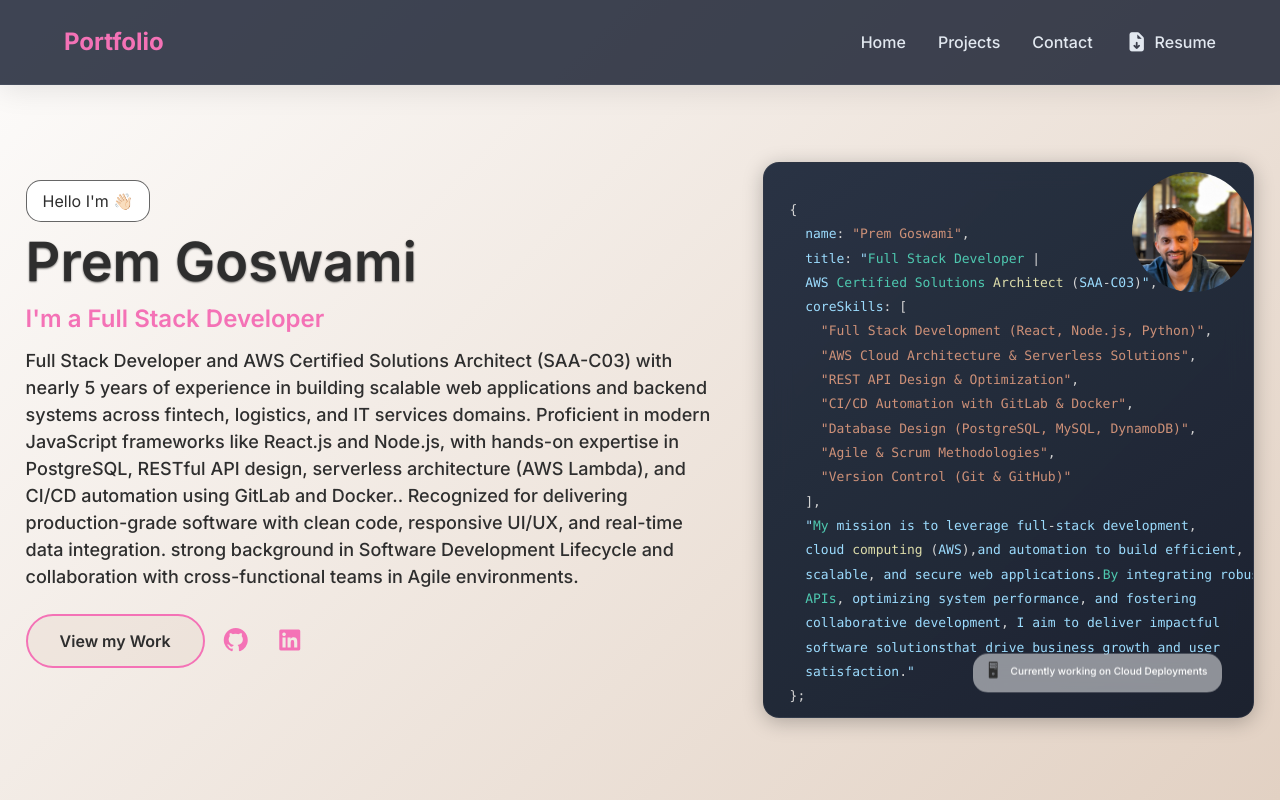
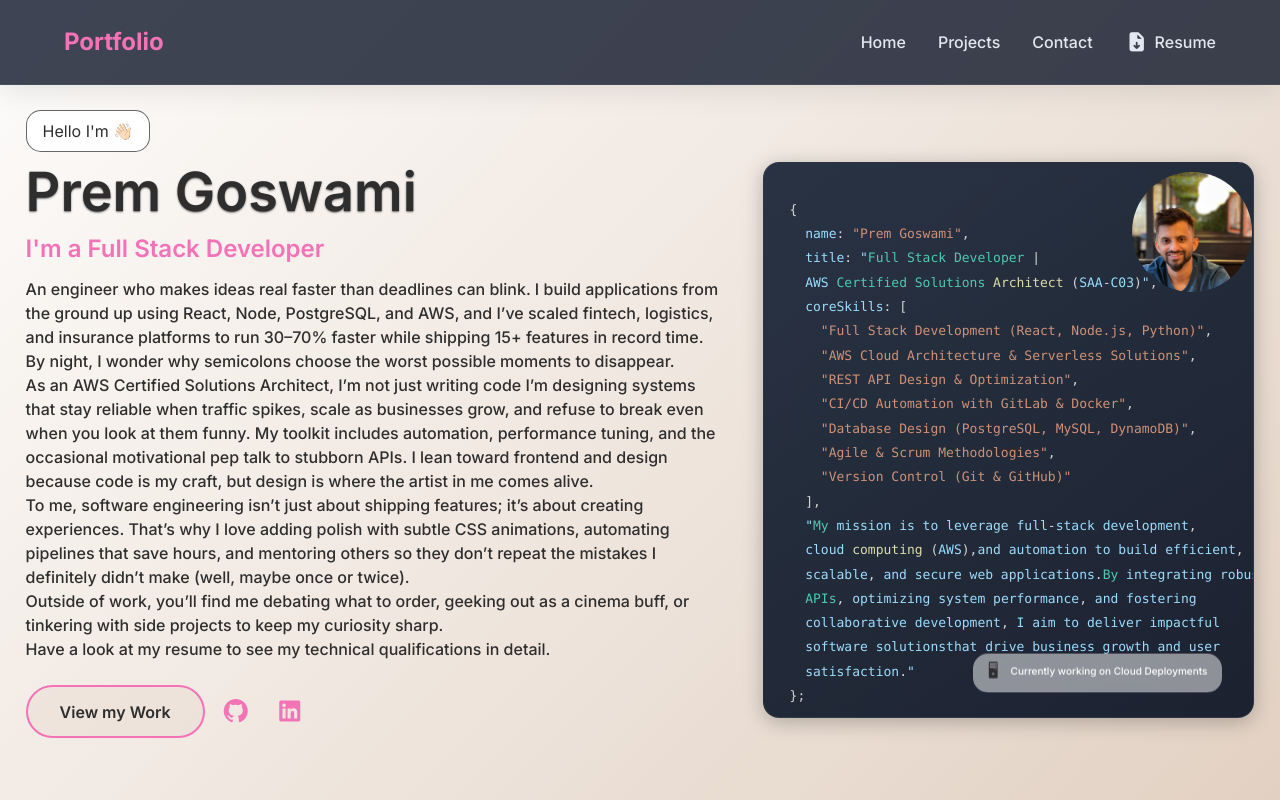
Before and after one commit to prem-goswami/Projects-Portfolio, a React (Vite) app: page / in a window 1280 px wide. Shown: the top 800 px of the page. Built offline with nearby package versions, Linux system fonts and the light colour scheme; no server answers.

Commit message:
hero section and css updated

```diff
--- a/src/Components/Components-css/Hero.css
+++ b/src/Components/Components-css/Hero.css
@@ -100,7 +100,7 @@
   margin-bottom: 10px;
 }
 .hero-description {
-  font-size: 18px;
+  font-size: 16px;
   color: var(--secondary-text-color);
   font-weight: 500;
   margin-bottom: 1.5rem;
--- a/src/Components/Hero.jsx
+++ b/src/Components/Hero.jsx
@@ -47,17 +47,29 @@ export const Hero = () => {
             I'm a Full Stack Developer
           </motion.h2>
           <motion.p className="hero-description" variants={fadeInup}>
-            Full Stack Developer and AWS Certified Solutions Architect (SAA-C03)
-            with nearly 5 years of experience in building scalable web
-            applications and backend systems across fintech, logistics, and IT
-            services domains. Proficient in modern JavaScript frameworks like
-            React.js and Node.js, with hands-on expertise in PostgreSQL, RESTful
-            API design, serverless architecture (AWS Lambda), and CI/CD
-            automation using GitLab and Docker.. Recognized for delivering
-            production-grade software with clean code, responsive UI/UX, and
-            real-time data integration. strong background in Software
-            Development Lifecycle and collaboration with cross-functional teams
-            in Agile environments.
+            An engineer who makes ideas real faster than deadlines can blink. I
+            build applications from the ground up using React, Node, PostgreSQL,
+            and AWS, and I’ve scaled fintech, logistics, and insurance platforms
+            to run 30–70% faster while shipping 15+ features in record time. By
+            night, I wonder why semicolons choose the worst possible moments to
+            disappear.
+            <br /> As an AWS Certified Solutions Architect, I’m not just writing
+            code I’m designing systems that stay reliable when traffic spikes,
+            scale as businesses grow, and refuse to break even when you look at
+            them funny. My toolkit includes automation, performance tuning, and
+            the occasional motivational pep talk to stubborn APIs. I lean toward
+            frontend and design because code is my craft, but design is where
+            the artist in me comes alive.
+            <br /> To me, software engineering isn’t just about shipping
+            features; it’s about creating experiences. That’s why I love adding
+            polish with subtle CSS animations, automating pipelines that save
+            hours, and mentoring others so they don’t repeat the mistakes I
+            definitely didn’t make (well, maybe once or twice).
+            <br />
+            Outside of work, you’ll find me debating what to order, geeking out
+            as a cinema buff, or tinkering with side projects to keep my
+            curiosity sharp. <br /> Have a look at my resume to see my technical
+            qualifications in detail.
           </motion.p>
           <motion.div className="cta-buttons" variants={staggerContainer}>
             <motion.a
```
